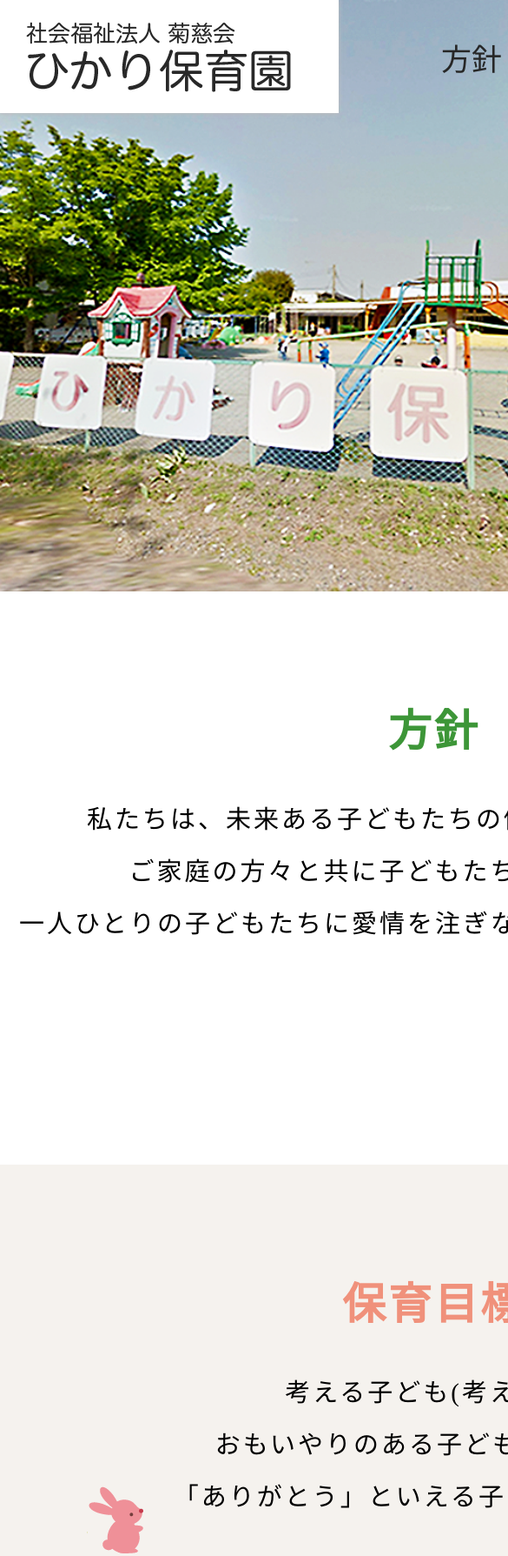
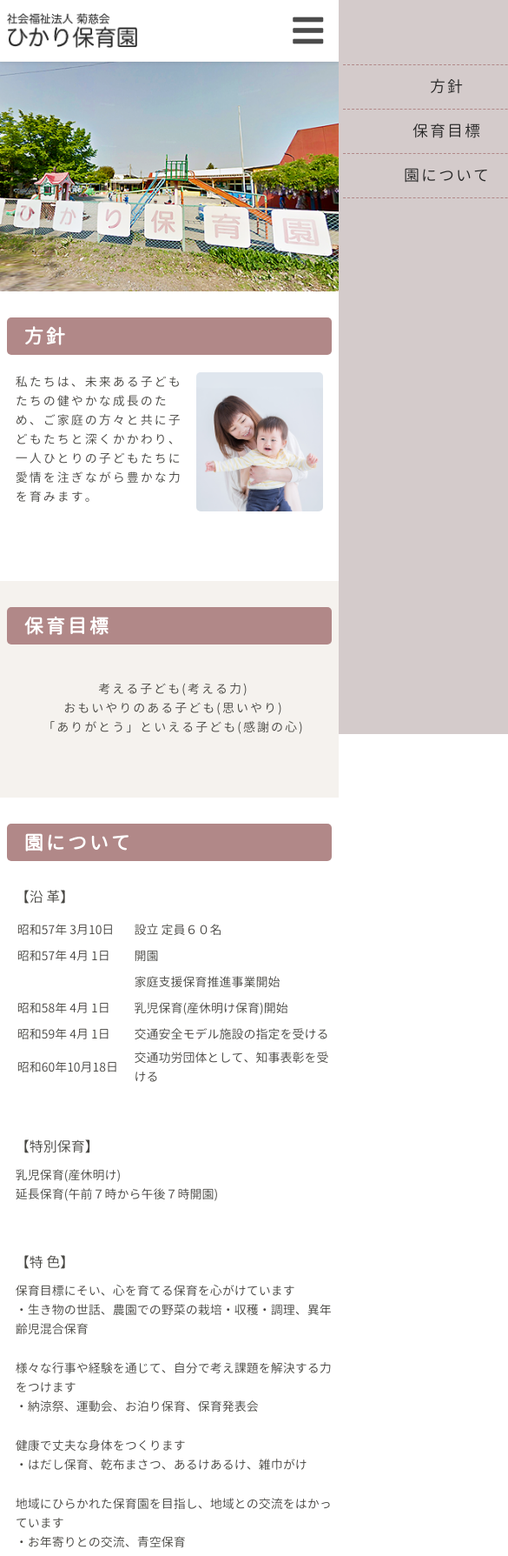
Before and after one commit to mitakaya/hikari, a plain HTML site: page index.html in a window 390 px wide. Shown: the top 1789 px of the page at 87% size, 585 px wide, since content can reach past the window. Drawn offline with nearby package versions, Linux system fonts and the light colour scheme.

Commit message:
sp版css大幅改修

```diff
--- a/index.html
+++ b/index.html
@@ -6,6 +6,7 @@
   <meta name="viewport" content="width=device-width">
   <title>ひかり保育園</title>
   <link rel="stylesheet" href="style/index.css" media="screen">
+  <link href="https://use.fontawesome.com/releases/v5.6.1/css/all.css" rel="stylesheet">
 </head>
 
 <body>
@@ -17,6 +18,14 @@
           <img class="sp" src="images/title@2x.png" alt="ひかり保育園">
         </a>
       </div>
+      <div class="sp-menu sp-menu-bars">
+        <i class="fas fa-bars menu-open-close"></i>
+      </div>
+      <div class="nav-background">
+        <div id="nav">
+          <div class="sp-menu sp-menu-times">
+            <i class="fas fa-times menu-open-close"></i>
+          </div>
           <nav>
             <ul>
               <li><a href="#policy">方針</a></li>
@@ -24,6 +33,7 @@
               <li><a href="#about">園について</a></li>
             </ul>
           </nav>
+        </div>
       </div>
     </div>
   </header>
@@ -37,10 +47,18 @@
       <div class="policy" id="policy">
         <div class="container">
           <h2>方針</h2>
+          <div class="pc">
             <p>私たちは、未来ある子どもたちの健やかな成長のため、</p>
             <p>ご家庭の方々と共に子どもたちと深くかかわり、</p>
             <p>一人ひとりの子どもたちに愛情を注ぎながら豊かな力を育みます。</p>
-          <div class="town-image">
+          </div>
+          <div class="sp text-container clearfix">
+            <img class="baby" src="images/baby.png" alt="子供">
+            <div class="policy-container">
+              <p>私たちは、未来ある子どもたちの健やかな成長のため、ご家庭の方々と共に子どもたちと深くかかわり、一人ひとりの子どもたちに愛情を注ぎながら豊かな力を育みます。</p>
+            </div>
+          </div>
+          <div class="town-image pc">
             <img src="images/town.png" alt="街">
           </div>
         </div>
@@ -48,13 +66,15 @@
       <div class="theme" id="theme">
         <div class="container">
           <h2>保育目標</h2>
+          <div class="text-container">
             <p>考える子ども(考える力)</p>
             <p>おもいやりのある子ども(思いやり)</p>
             <p>「ありがとう」といえる子ども(感謝の心)</p>
-          <div class="rabbit">
+          </div>
+          <div class="rabbit pc">
             <img src="images/rabbit.png" alt="うさぎ">
           </div>
-          <div class="squirrel">
+          <div class="squirrel pc">
             <img src="images/squirrel.png" alt="りす">
           </div>
         </div>
@@ -63,15 +83,16 @@
         <div class="container">
           <h2>園について</h2>
           <div class="about-container">
+            <div class="text-container">
               <h5>【沿 革】</h5>
               <table>
                 <tbody>
                   <tr>
-                  <td>昭和５７年 ３月１０日</td>
+                    <td>昭和57年 3月10日</td>
                     <td>設立 定員６０名</td>
                   </tr>
                   <tr>
-                  <td>昭和５７年 ４月 １日</td>
+                    <td>昭和57年 4月 1日</td>
                     <td>開園</td>
                   </tr>
                   <tr>
@@ -79,16 +100,16 @@
                     <td>家庭支援保育推進事業開始</td>
                   </tr>
                   <tr>
-                  <td>昭和５８年 ４月 １日</td>
+                    <td>昭和58年 4月 1日</td>
                     <td>乳児保育(産休明け保育)開始</td>
                   </tr>
                   <tr>
-                  <td>昭和５９年 ４月 １日</td>
-                  <td>交通安全モデル施設の指定を受ける。</td>
+                    <td>昭和59年 4月 1日</td>
+                    <td>交通安全モデル施設の指定を受ける</td>
                   </tr>
                   <tr>
-                  <td>昭和６０年１０月１８日</td>
-                  <td>交通功労団体として、知事表彰を受ける。</td>
+                    <td>昭和60年10月18日</td>
+                    <td>交通功労団体として、知事表彰を受ける</td>
                   </tr>
                 </tbody>
               </table><br><br>
@@ -96,16 +117,17 @@
               <p>乳児保育(産休明け)</p>
               <p>延長保育(午前７時から午後７時開園)</p><br><br>
               <h5>【特 色】</h5>
-            <p>保育目標にそい、心を育てる保育を心がけています。</p>
+              <p>保育目標にそい、心を育てる保育を心がけています</p>
               <p>・生き物の世話、農園での野菜の栽培・収穫・調理、異年齢児混合保育</p><br>
-            <p>様々な行事や経験を通じて、自分で考え課題を解決する力をつけます。</p>
+              <p>様々な行事や経験を通じて、自分で考え課題を解決する力をつけます</p>
               <p>・納涼祭、運動会、お泊り保育、保育発表会</p><br>
-            <p>健康で丈夫な身体をつくります。</p>
+              <p>健康で丈夫な身体をつくります</p>
               <p>・はだし保育、乾布まさつ、あるけあるけ、雑巾がけ</p><br>
-            <p>地域にひらかれた保育園を目指し、地域との交流をはかっています。</p>
+              <p>地域にひらかれた保育園を目指し、地域との交流をはかっています</p>
               <p>・お年寄りとの交流、青空保育</p>
-            <div class="tree">
+              <div class="tree pc">
                 <img src="images/tree.png" alt="木と小鳥">
+              </div>
             </div>
           </div>
         </div>
--- a/style/index.css
+++ b/style/index.css
@@ -1,7 +1,20 @@
+@font-face {
+    font-family: "GENJ";
+    src: url("../fonts/genjyuufothic.woff") format("woff");
+}
+
+/* @font-face {
+    font-family: "GenshinGothicNormal"; //任意の名前を設定
+    font-style: "normal"; //フォントスタイルの設定
+    font-weight: 400; //フォントウェイトの設定
+    src: url("/fonts/GenShinGothic-Medium.woff2") format("woff2"),
+    url("/fonts/GenShinGothic-Medium.woff") format("woff"); //フォントファイルの指定
+} */
+
 * {
     margin: 0px;
     padding: 0px;
-    font-family: "ヒラギノ丸ゴ Pro";
+    font-family: "GENJ", "ヒラギノ角ゴ Pro W3", "Hiragino Kaku Gothic Pro",  "メイリオ", Meiryo, "ＭＳ Ｐゴシック", 'Open Sans', osaka, Arial, Verdana, sans-serif;
     -webkit-text-size-adjust: 100%;
 }
 
@@ -9,7 +22,6 @@
 .container {
     width: 1000px;
     margin: 0 auto;
-    min-width: 1000p
 }
 
 img {
@@ -36,6 +48,12 @@ a:hover {
     display: none !important;
 }
 
+.clearfix:after {
+    content: "";         /* 擬似要素を実体化 */
+    clear: both;        /* floatを解除する */
+    display: block;     /* ブロック要素にする */
+}
+
 
 
 /* =====================
@@ -46,7 +64,9 @@ header {
     height: 60px;
     width: 100%;
     background-color: white;
-    box-shadow: 0 1px 5px 0 #bebebe;
+    -webkit-box-shadow: 0px 1px 4px 0px rgba(0, 0, 0, 0.1);
+    -moz-box-shadow: 0px 1px 4px 0px rgba(0, 0, 0, 0.1);
+    box-shadow: 0px 1px 4px 0px rgba(0, 0, 0, 0.1);
     z-index: 100;
 }
 
@@ -55,7 +75,7 @@ header {
     display: inline-block;
 }
 
-nav {
+#nav {
     height: 60px;
     float: right;
 }
@@ -73,6 +93,10 @@ nav a {
     align-items: center;
     justify-content: center;
     color: #272727;
+}
+
+.sp-menu {
+    display: none;
 }
 
 
@@ -125,6 +149,11 @@ nav a {
     font-size: 18px;
     line-height: 36px;
     letter-spacing: 3px;
+}
+
+.policy p,
+.theme p {
+    font-size: 20px;
 }
 
 .town-image {
@@ -184,7 +213,6 @@ td:first-child {
 .tree {
     position: absolute;
     bottom: -120px;
-    right: 0px;
 }
 
 
@@ -221,78 +249,210 @@ address {
     }
 
     h2 {
-        font-size: 50px;
+        font-size: 22px;
     }
 
-    .main-container p {
-        font-size: 29px;
-        line-height: 60px;
+    .policy, .theme, .about {
+        padding: 30px 0 80px 0;
+    }
+
+    .policy h2,
+    .theme h2,
+    .about h2 {
+        color: white;
+        background-color: rgb(177, 136, 136);
+        border-radius: 5px;
+        padding: 5px 0 5px 20px;
+        margin-bottom: 20px;
+    }
+
+    p, table, h5 {
+        color: #474642;
+    }
+
+    .container:not(.first-view){
+        width: 96%;
+        margin: 0 auto;
+    }
+
+    .main-container {
+        text-align: left;
+    }
+
+    .main-container p, table td, a{
+       font-size: 14px;
+       line-height: 22px;
+       letter-spacing: 2px;
     }
 
     header {
-        height: 130px;
+        height: 70px;
+        border-bottom: 1px solid rgba(0, 0, 0, 0.03);
+    }
+
+    header .container {
+        height: 100%;
     }
 
     .title-logo {
-        padding: 25px 0 0 30px;
+        padding: 15px 0;
+        height: 40px;
+    }
+
+    .title-logo img {
+        height: auto;
+        width: auto;
+        max-width: 100%;
+        max-height: 100%;
+    }
+
+    .nav-background.open {
+        position: fixed;
+        width: 100%;
+        height: 100%;
+        top: 0;
+        left: 0;
+        background-color: rgba(0, 0, 0, 0.6);
+        z-index: 200;
+    }
+
+    #nav {
+        position: fixed;
+        top: 0;
+        right: -250px;
+        width: 250px;
+        height: 100%;
+        background:rgba(212, 203, 203);
+        box-sizing: border-box;
+        z-index: 300;
+    }
+
+    .sp-menu {
+        display: block;
+        float: right;
+        font-size: 40px;
+        color: #4b4b4b;
+        z-index: 400;
+    }
+
+    .sp-menu-bars {
+        height: 100%;
+    }
+
+    .sp-menu .fa-bars {
+        padding-right: 10px;
+        line-height: 70px;
+    }
+
+    .sp-menu-times {
+        display: block;
+        padding-right: 20px;
+        font-size: 50px;
+        color: #4b4b4b;
+        z-index: 400;
     }
 
     nav {
-        height: 130px;
+        clear: both;
+        width: 100%;
+        height: 100%;
     }
 
     nav ul li {
-        height: 130px;
+        height: 50px;
         margin: 0 5px;
+        display: block;
+        border-bottom: dashed 0.5px rgb(177, 136, 136);
+    }
+
+    nav ul li:first-child {
+        border-top: dashed 0.5px rgb(177, 136, 136);
     }
 
     nav a {
-        font-size: 35px;
         height: 100%;
     }
 
+    .first-view {
+        padding-top: 70px;
+        width: 100%;
+    }
+
+    .first-view img {
+        width: 100%;
+        max-width:100%;
+        max-height:100%;
+    }
+
     .policy, .theme, .about, footer {
-        width: 1000px;
+        width: 100%;
     }
 
     .about-container {
-        padding-left: 40px;
+        padding-left: 0;
     }
 
-    .rabbit {
-        left: 100px;
-        top: 250px;
+    .about .container {
+        padding-bottom: 50px;
     }
 
-    .squirrel {
-        left: 850px;
-        top: 270px;
+    .baby {
+        width: 40%;
+        padding: 0 10px;
+        float: right;
+        border-radius: 15px / 5px;
+    }
+
+    .text-container {
+        padding-left: 10px;
+    }
+
+    .theme h2{
+        margin-bottom: 40px;
+    }
+
+    .theme p {
+        text-align: center;
+    }
+
+    .theme {
+        padding-bottom: 20px;
+    }
+
+    td:first-child {
+        width: 37%;
+        min-width: 120px;
     }
 
     table td {
-        height: 60px;
-        font-size: 29px;
+        letter-spacing: normal;
     }
 
-    td:first-child {
-        width: 330px;
+    .tree {
+        right: -4%;
     }
 
     .about h5 {
-        font-size: 32px;
+        font-size: 16px;
+    }
+
+    .about p {
+        letter-spacing: normal;
     }
 
     footer {
-        height: 310px;
+        height: 150px;
+        padding-top: 10px;
+        background-color: rgba(212, 203, 203);
     }
 
     .title, .address {
         display: block;
-        padding-left: 20px;
+        padding-left: 10px;
     }
 
     .title {
-        font-size: 30px;
+        font-size: 13px;
         font-weight: normal;
     }
 
@@ -301,11 +461,12 @@ address {
     }
 
     h4 {
-        font-size: 35px;
+        font-size: 16px;
+        font-weight: normal;
     }
 
     address {
         font-style:normal;
-        font-size: 25px;
+        font-size: 12px;
     }
 }
```
Also changed, not shown: js/top.js (+36 -2 lines), fonts/genjyuufothic.woff (added), images/baby.png (added), 2 other files. Lines whose indentation alone changed are shown as unchanged.
